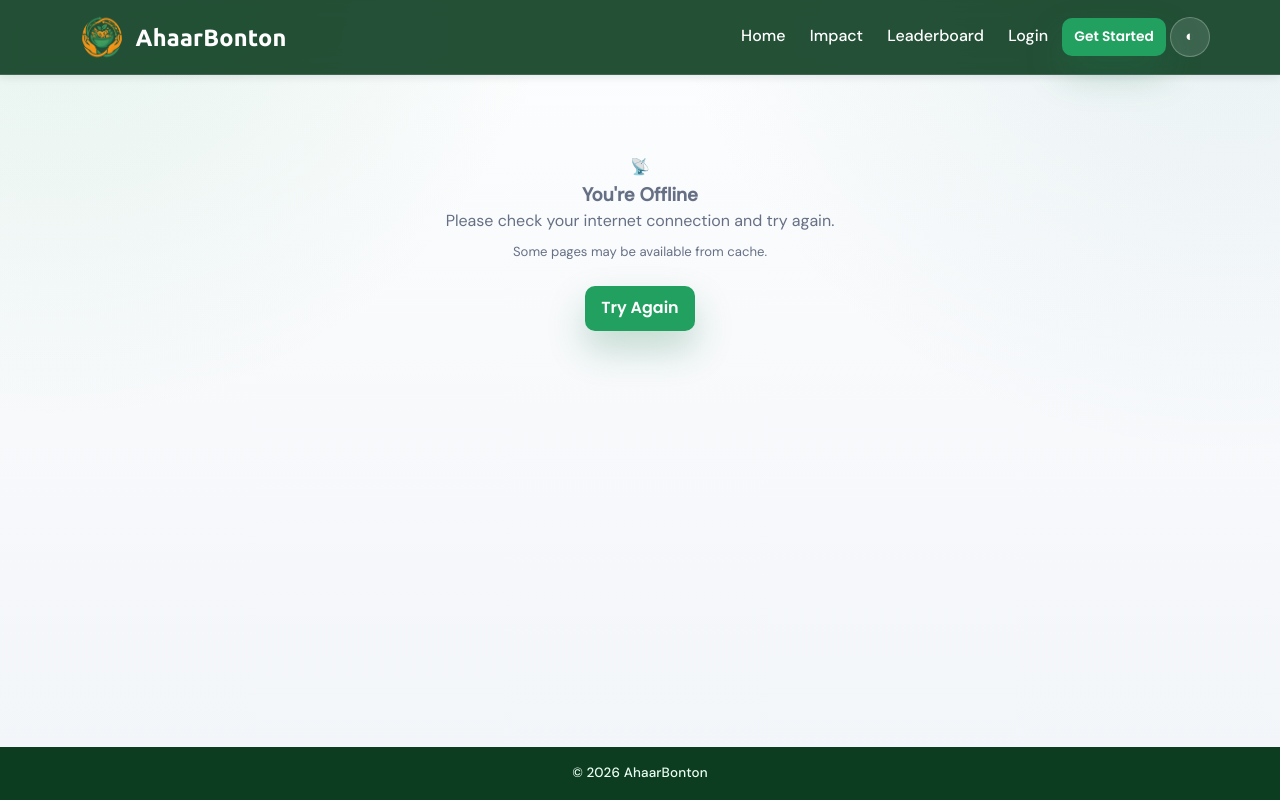
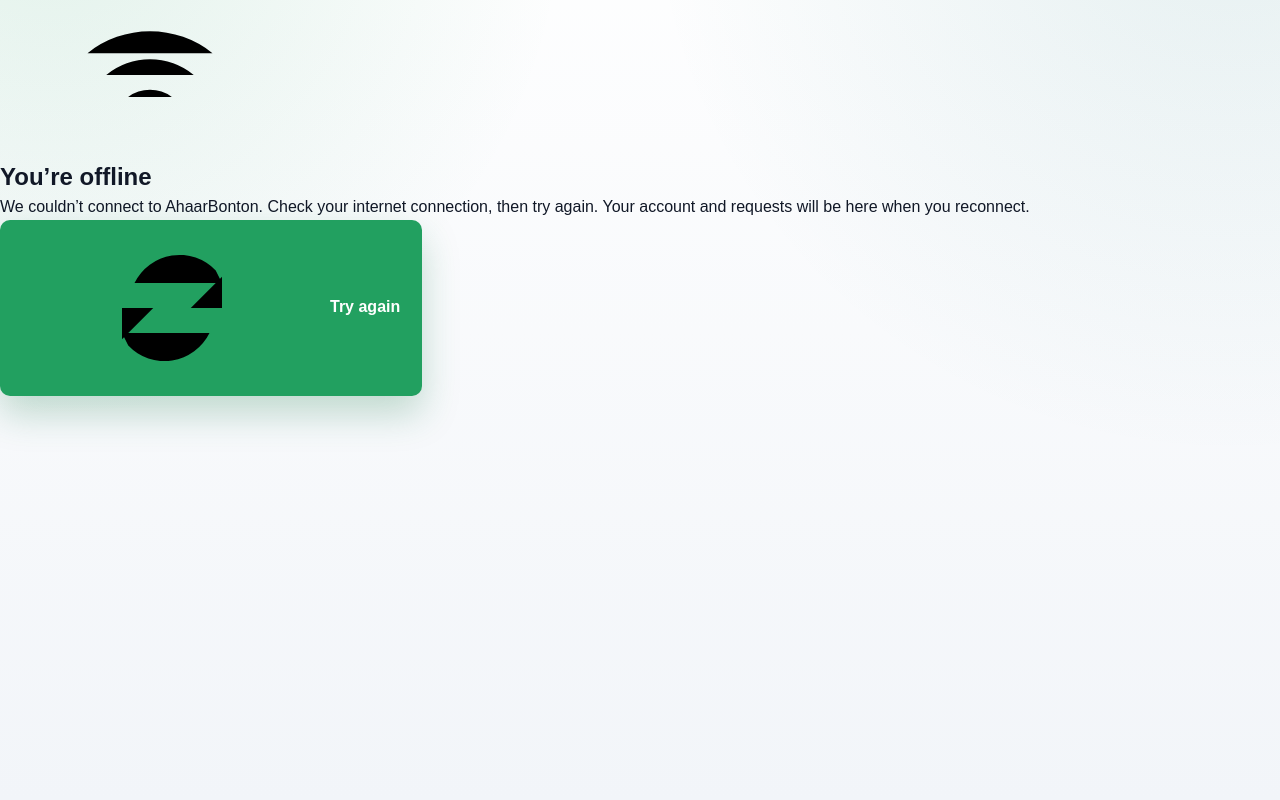
Before and after one commit to TajkirHossen-14/Ahaar_Bonton, a Django app: page /offline/ in a window 1280 px wide. Run offline with Django 5.2, Linux system fonts and the light colour scheme.

Commit message:
feat(offline): redesign offline page with improved UI and theme support
- Replaced template inheritance with standalone HTML structure
- Added meta tags for charset, viewport, and theme color
- Included favicon and stylesheet links using static files
- Implemented theme mode detection and setting via inline script
- Enhanced offline message with accessible layout and SVG icons
- Added retry button with inline SVG icon and JavaScript reload handler
- Embedded SVG sprite symbols for offline and refresh icons
- Deferred loading of main JavaScript file for performance improvement

```diff
--- a/templates/offline.html
+++ b/templates/offline.html
@@ -1,15 +1,48 @@
-{% extends 'base.html' %}
-{% block page_title %}You're Offline - AhaarBonton{% endblock %}
-{% block content %}
-<div class="empty-state" style="padding:5rem 2rem;">
-    <div class="empty-icon">📡</div>
-    <h3>You're Offline</h3>
-    <p>Please check your internet connection and try again.</p>
-    <p style="font-size:0.82rem; color:var(--muted); margin-top:0.5rem;">
-        Some pages may be available from cache.
-    </p>
-    <button onclick="window.location.reload()" class="btn btn-primary" style="margin-top:1.5rem;">
-        Try Again
-    </button>
-</div>
-{% endblock %}
+{% load static %}
+<!DOCTYPE html>
+<html lang="en">
+<head>
+    <meta charset="UTF-8">
+    <meta name="viewport" content="width=device-width, initial-scale=1.0">
+    <meta name="theme-color" content="#176b45">
+    <title>You are offline - AhaarBonton</title>
+    <link rel="icon" type="image/svg+xml" href="{% static 'favicon/favicon.svg' %}">
+    <link rel="stylesheet" href="{% static 'css/style.css' %}">
+    <script>
+        (function () {
+            var mode = 'system';
+            try { mode = localStorage.getItem('ahaar_theme_preference') || 'system'; } catch (error) {}
+            if (!['light', 'dark', 'system'].includes(mode)) mode = 'system';
+            var resolved = mode === 'system'
+                ? (window.matchMedia('(prefers-color-scheme: dark)').matches ? 'dark' : 'light')
+                : mode;
+            document.documentElement.dataset.themeMode = mode;
+            document.documentElement.dataset.theme = resolved;
+        })();
+    </script>
+</head>
+<body>
+    <main class="offline-shell">
+        <section class="offline-card" aria-labelledby="offline-title">
+            <div class="offline-icon" aria-hidden="true">
+                <svg class="icon icon-lg"><use href="#i-offline"/></svg>
+            </div>
+            <h1 id="offline-title">You’re offline</h1>
+            <p>We couldn’t connect to AhaarBonton. Check your internet connection, then try again. Your account and requests will be here when you reconnect.</p>
+            <button type="button" class="btn btn-primary btn-lg" id="retryConnection">
+                <svg class="icon"><use href="#i-refresh"/></svg>Try again
+            </button>
+        </section>
+    </main>
+    <svg class="svg-sprite" xmlns="http://www.w3.org/2000/svg" aria-hidden="true">
+        <symbol id="i-offline" viewBox="0 0 24 24"><path d="M2 8.5A16 16 0 0 1 22 8.5M5 12a11 11 0 0 1 14 0M8.5 15.5a6 6 0 0 1 7 0M12 19v.1M2 2l20 20"/></symbol>
+        <symbol id="i-refresh" viewBox="0 0 24 24"><path d="M20 7v5h-5M4 17v-5h5"/><path d="M6 8a8 8 0 0 1 13-2l1 2M4 16l1 2a8 8 0 0 0 13-2"/></symbol>
+    </svg>
+    <script src="{% static 'js/main.js' %}" defer></script>
+    <script>
+        document.getElementById('retryConnection').addEventListener('click', function () {
+            window.location.reload();
+        });
+    </script>
+</body>
+</html>
```
